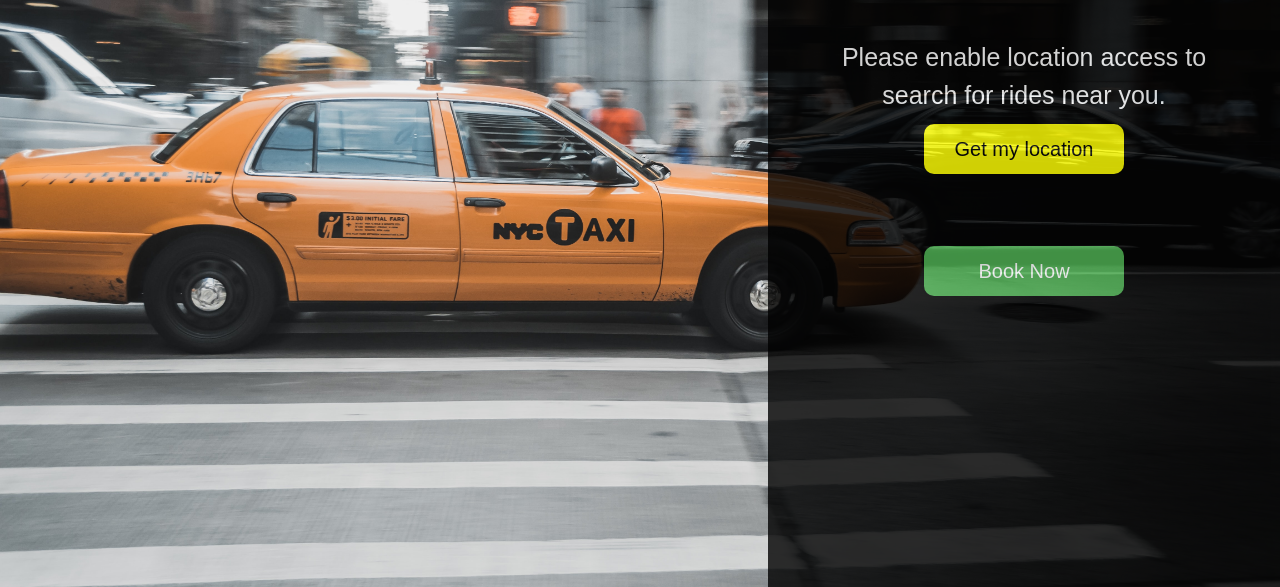
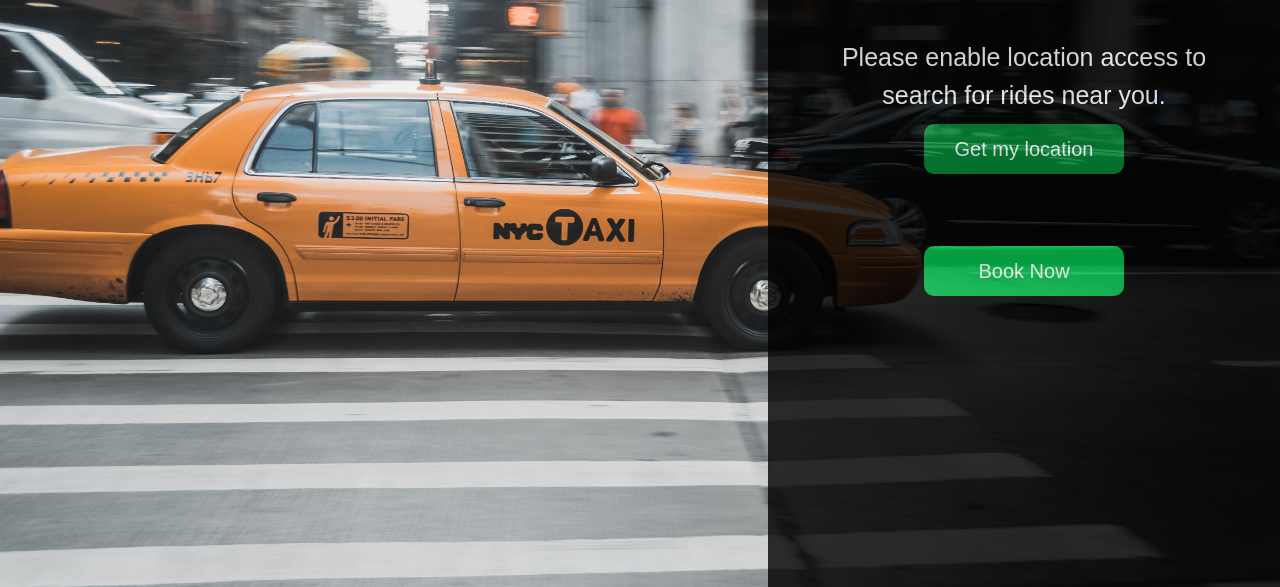
Before and after one commit to shreyasvinaya/mentee-hackathon, a plain HTML site: page index.html in a window 1280 px wide. In both pictures the pointer is over the button "Get my location". Shown: the part 293-880 px from the top of the page. Drawn offline with Linux system fonts and the light colour scheme.

Commit message:
Minor Style updates on Homepage

```diff
--- a/style.css
+++ b/style.css
@@ -161,7 +161,7 @@ a, title {
 }
 
 .book {
-    background-color: #4CAF50;
+    background-color: #00c04b;
     z-index: 1;
     border-radius: 10px;
     width: 200px;
@@ -175,8 +175,8 @@ a, title {
 
 .book:hover {
     cursor: pointer;
-    background-color: yellow;
-    color: black;
+    background-color: #008631;
+    color: white;
     transition: background 500ms ease-in-out;
     transition: color 500ms ease-in-out;
 
```
